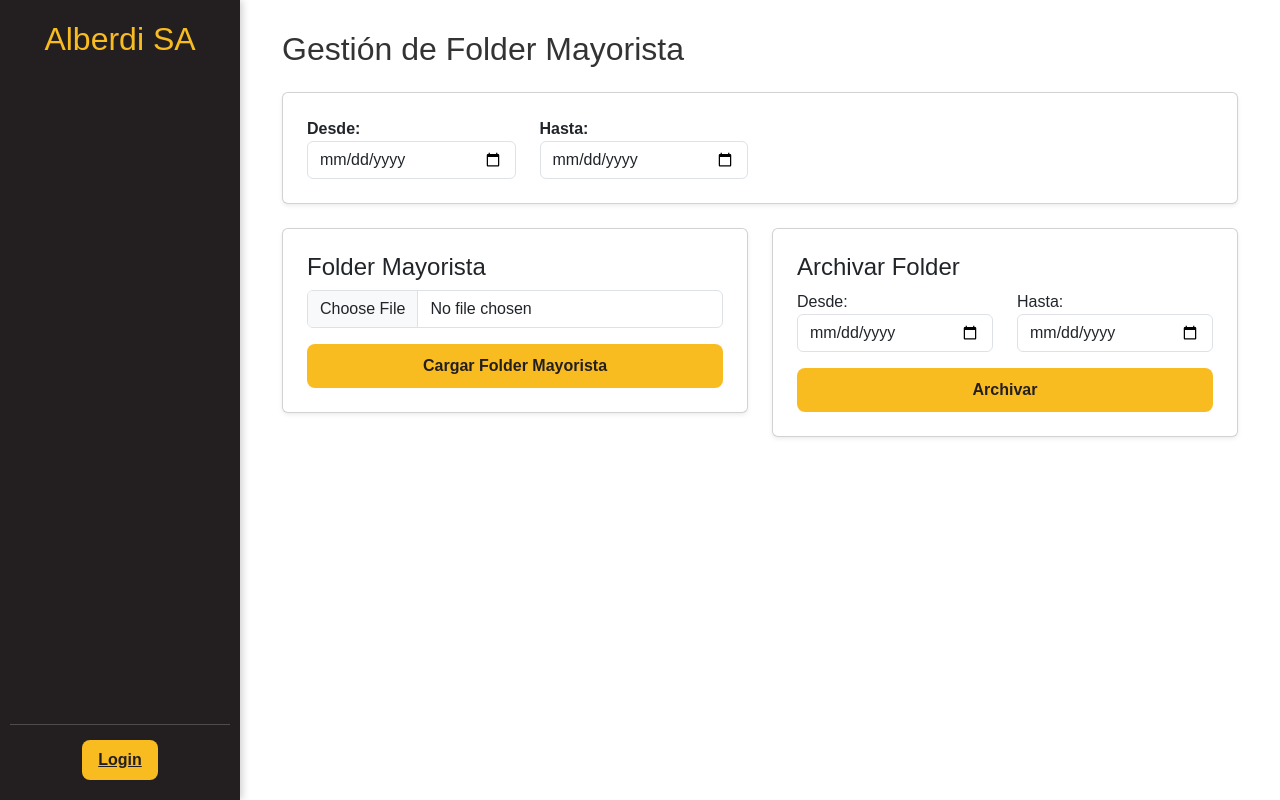
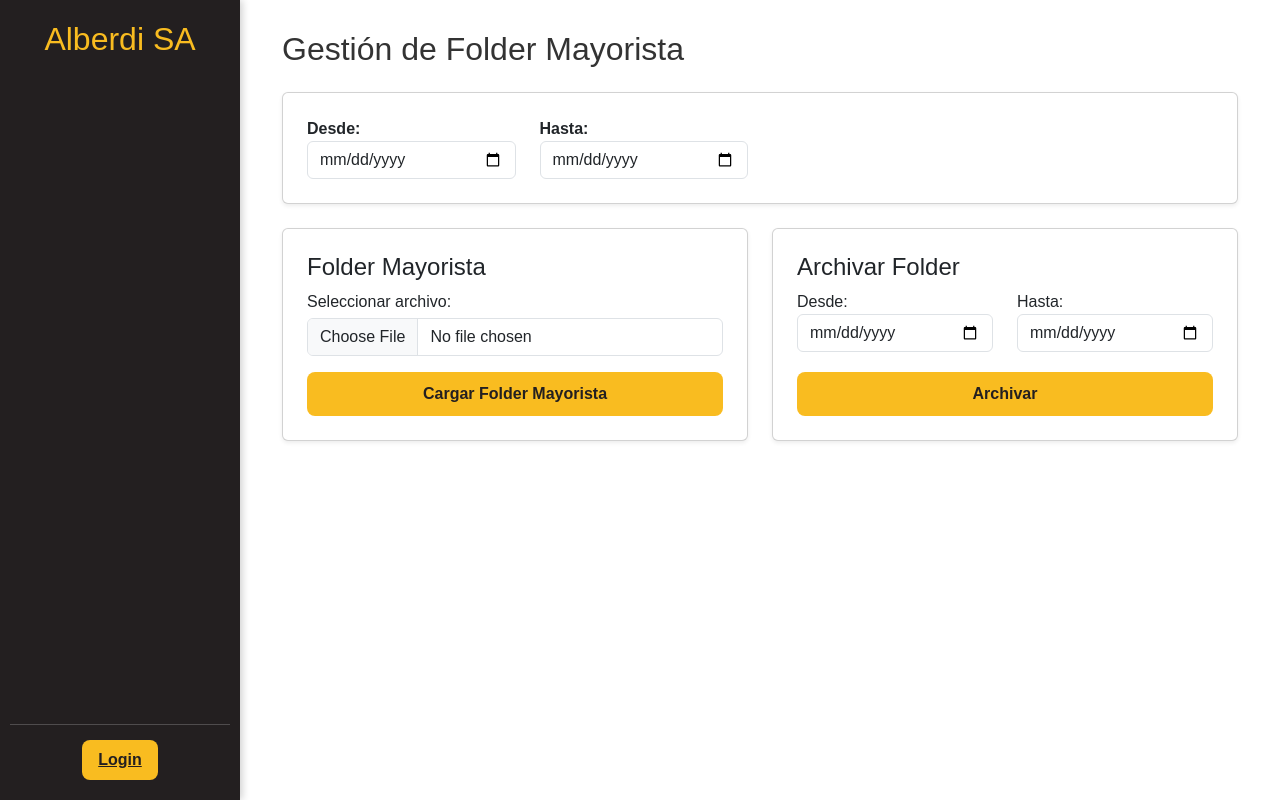
Before and after one commit to marcosaarias/megaSip, a Flask app: template templates/folder-mayorista.html in a window 1280 px wide. Run offline with Flask 3, Linux system fonts and the light colour scheme; the template is opened without the code that fills it, so the values that code supplies are empty; parts of the project's set-up code (start-up, migrations or seed data) failed here and were passed over; some libraries are stand-ins or nearby versions.

Commit message:
agrega cambios en la vista de carga de folder

```diff
--- a/templates/folder-mayorista.html
+++ b/templates/folder-mayorista.html
@@ -58,22 +58,19 @@
     <!-- ====================================================== -->
     <!-- CARGAR ARCHIVO -->
     <!-- ====================================================== -->
+    <div class="row g-4 align-items-stretch">
 
-    <div class="row">
+      <div class="col-md-6 d-flex">
 
-        <div class="col-md-6">
+        <div class="card p-4 shadow-sm h-100 w-100">
 
-            <div class="card p-4 shadow-sm">
-
-                <h4>
-                    Folder Mayorista
-                </h4>
+            <h4>Folder Mayorista</h4>
 
             <form
                 method="POST"
                 action="{{ url_for('compras.folder_mayorista') }}"
                 enctype="multipart/form-data"
-                    class="folder-form"
+                class="folder-form d-flex flex-column flex-grow-1"
             >
 
                 <input
@@ -92,16 +89,24 @@
                     name="fecha_hasta"
                 >
 
+                <div class="mb-3">
+
+                    <label class="mb-1">
+                        Seleccionar archivo:
+                    </label>
+
                     <input
                         type="file"
                         name="archivo"
-                        class="form-control mb-3"
+                        class="form-control"
                         required
                     >
 
+                </div>
+
                 <button
                     type="submit"
-                        class="btn btn-primary w-100"
+                    class="btn btn-primary w-100 mt-auto"
                 >
                     Cargar Folder Mayorista
                 </button>
@@ -111,20 +116,20 @@
         </div>
 
     </div>
-
     <!-- ====================================================== -->
     <!-- ARCHIVAR FOLDER -->
     <!-- ====================================================== -->
 
-    <div class="col-md-6">
+    <div class="col-md-6 d-flex">
 
-            <div class="card p-4 shadow-sm">
+            <div class="card p-4 shadow-sm h-100 w-100">
 
                 <h4>Archivar Folder</h4>
 
                 <form
                     method="POST"
                     action="#"
+                    class="d-flex flex-column flex-grow-1"
                     onsubmit="confirmarArchivado(this); return false;"
                 >
 
@@ -154,7 +159,7 @@
 
                     <button
                         type="submit"
-                        class="btn btn-outline-danger w-100"
+                        class="btn btn-outline-danger w-100 mt-auto"
                     >
                         Archivar
                     </button>
```
Lines whose indentation alone changed are shown as unchanged.
